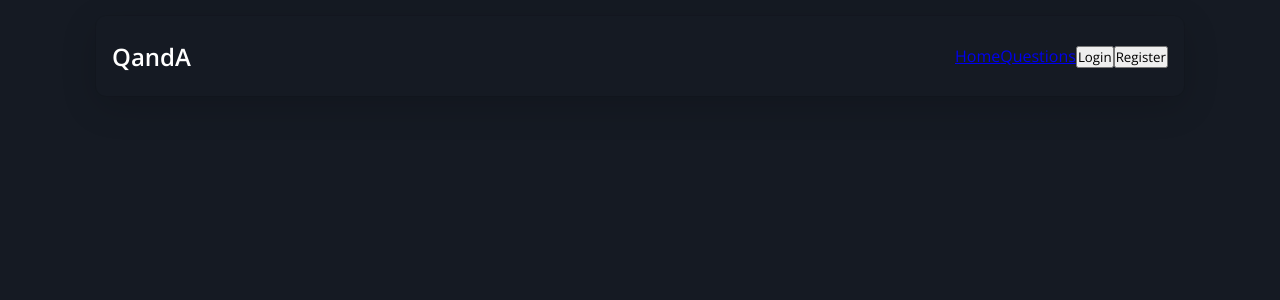
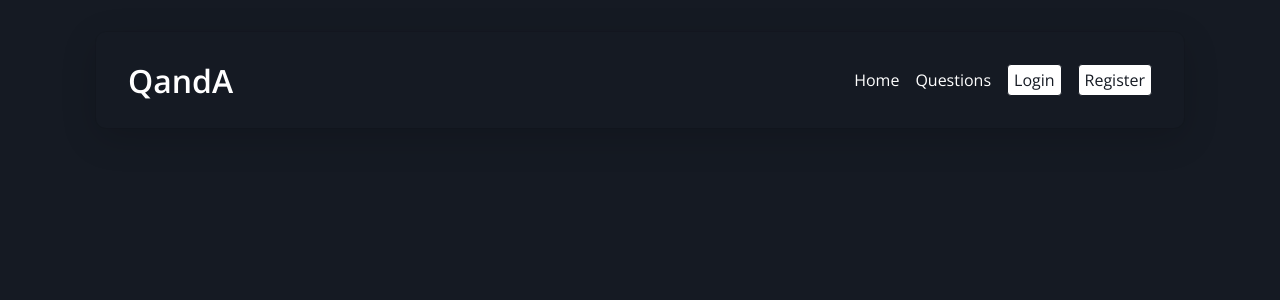
Before and after one commit to david-commit/QandA, a React (Vite) app: page / in a window 1280 px wide. Shown: the top 300 px of the page. Built offline with nearby package versions, Linux system fonts and the light colour scheme.

Commit message:
Added routes and backdrop image

```diff
--- a/src/components/App.css
+++ b/src/components/App.css
@@ -4,6 +4,7 @@
   --darkBlue: rgb(21, 26, 35);
   --boxShadow: rgba(0, 0, 0, 0.16) 0px 10px 36px 0px,
     rgba(0, 0, 0, 0.06) 0px 0px 0px 1px;
+  --transition: all 0.5s ease-in-out;
 }
 * {
   padding: 0;
@@ -11,6 +12,8 @@
   box-sizing: border-box;
   scroll-behavior: smooth;
   font-family: 'Open Sans', sans-serif;
+    transition: var(--transition);
+
 }
 body {
   background-color: var(--darkBlue);
@@ -41,6 +44,9 @@ nav {
 /* ========== MEDIA QUERIES ========= */
 /* Small devices (landscape phones, 576px and up) */
 @media (min-width: 576px) {
+  header {
+    padding: 0 2rem;
+  }
   .logo {
     font-size: 1.5rem;
     font-weight: 600;
@@ -51,10 +57,47 @@ nav {
   .nav-icons {
     display: none;
   }
+  nav a {
+    text-decoration: none;
+    color: white;
+    padding-left: 1rem;
+    font-size: 14px;
+    display: flex;
+    align-items: center;
+  }
+  nav a button {
+    text-decoration: none;
+    color: var(--darkBlue);
+    padding: 4px 6px;
+    font-size: 14px;
+    background-color: white;
+    border: 1px solid var(--darkBlue);
+    border-radius: 4px;
+  }
+  nav a button:hover {
+    color: white;
+    background-color: transparent;
+    border: 1px solid white;
+    cursor: pointer;
+    transition: var(--transition);
+  }
 }
 
 /* Medium devices (tablets, 768px and up) */
 @media (min-width: 768px) {
+  header {
+    height: 12vh;
+    margin-top: 4vh;
+  }
+  .logo {
+    font-size: 2rem;
+  }
+  nav a {
+    font-size: 1rem;
+  }
+  nav a button {
+    font-size: 1rem;
+  }
 }
 
 /* Large devices (desktops, 992px and up) */
```
